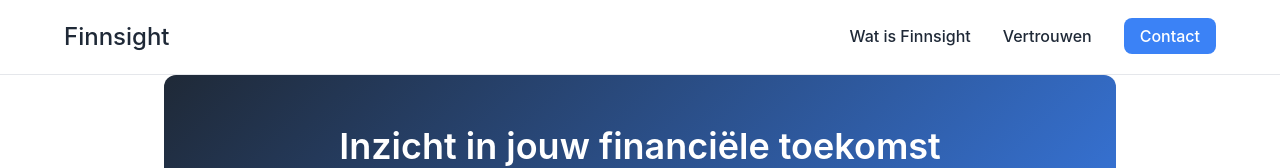
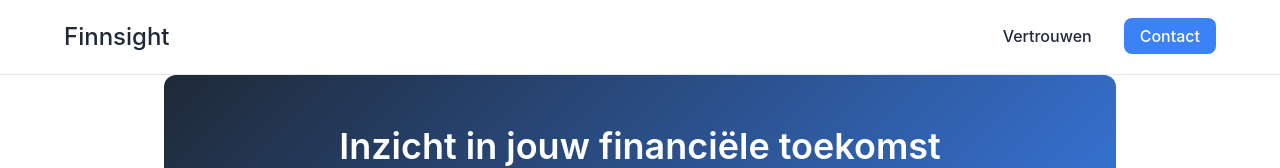
Before and after one commit to floorenr/finnsight-site, a React (Vite) app: page / in a window 1280 px wide. Shown: the top 168 px of the page. Built offline with nearby package versions, Linux system fonts and the light colour scheme.

Commit message:
chore: simplify top-right nav by removing confusing 'Wat is Finnsight' link\n\nLogo already serves as home; keeping Trust and Contact makes navigation clearer \nfor Phase 3 discovery calls and general UX. No functional impact.\n\nTests: all passing\nBuild: successful (192.12 kB JS; gzip 61.71 kB).

```diff
--- a/src/pages/LandingPage.jsx
+++ b/src/pages/LandingPage.jsx
@@ -18,7 +18,6 @@ export default function LandingPage({ onNavigate }) {
             {mobileMenuOpen ? '×' : '☰'}
           </button>
           <ul className={mobileMenuOpen ? 'nav-open' : ''}>
-            <li><a href="#what" onClick={() => setMobileMenuOpen(false)}>Wat is Finnsight</a></li>
             <li><Link to="/trust" onClick={() => setMobileMenuOpen(false)}>Vertrouwen</Link></li>
             <li><a href="mailto:hello@finnsight.nl" className="cta-nav">Contact</a></li>
           </ul>
```
